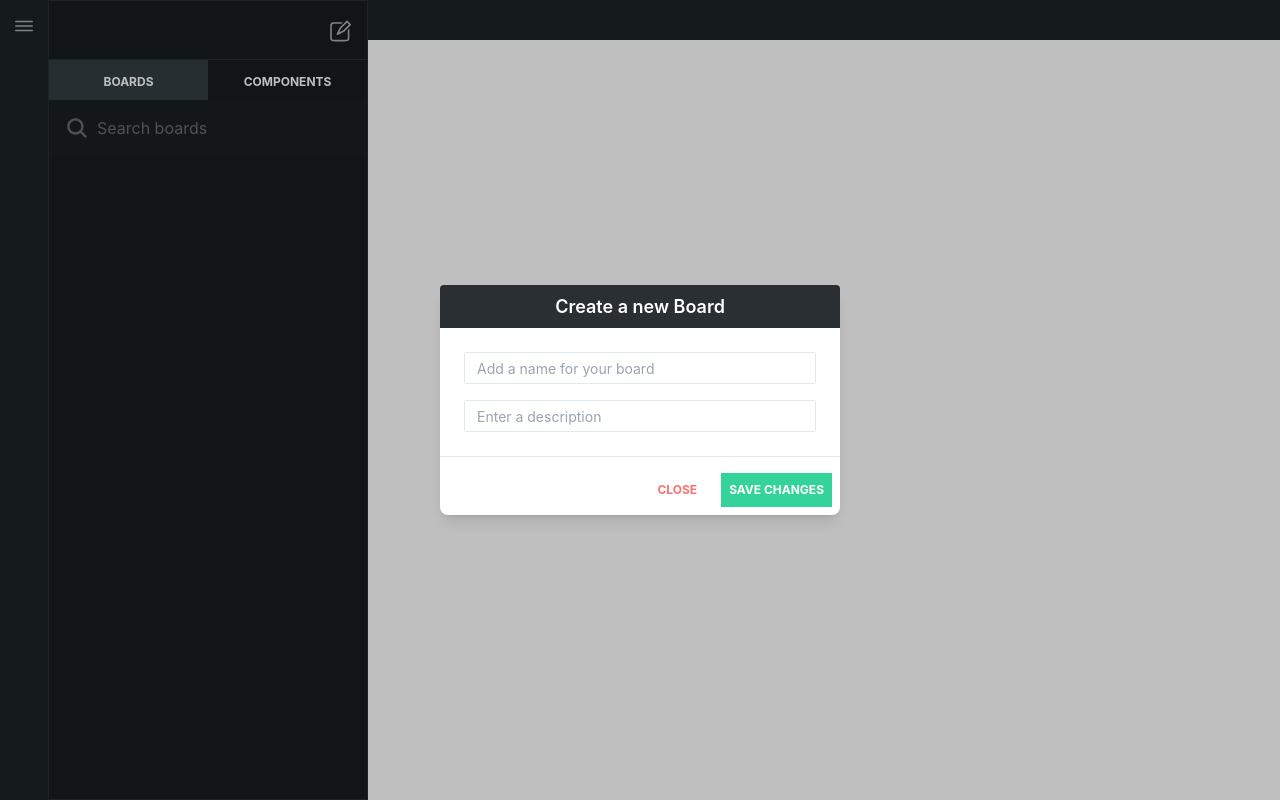
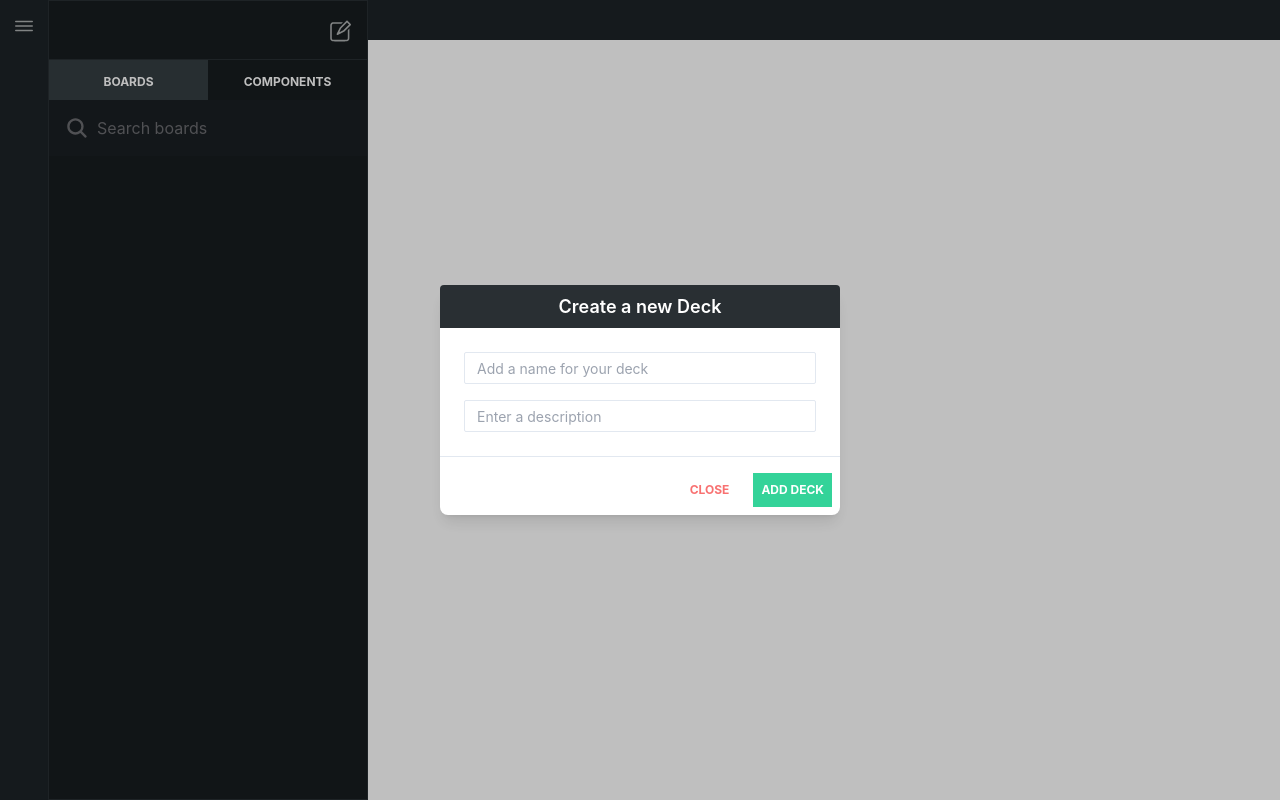
Before and after one commit to joao-miguel8/SuperNotes, a React (Vite) app: page /dashboard in a window 1280 px wide. Both pictures are taken after a click on the button 339 px from the left and 29 px from the top of the page. Built offline with nearby package versions, Linux system fonts and the light colour scheme.

Commit message:
- Change every instance of board data to deck data in AddNewDeck.tsx
- Change newBoardFormData to newDeckFormData state
- Change handleAddNewBoardSubmit to handleAddNewDeckSubmit
- Change button submit text to Add Deck
- Change input place holder text
- Change header text

```diff
--- a/src/components/AddNewBoard.tsx
+++ b/src/components/AddNewDeck.tsx
@@ -2,15 +2,15 @@ import { Input } from "@chakra-ui/react";
 import { Dispatch, FormEvent, useState } from "react";
 import type { BoardType } from "../types/BoardType";
 
-function AddNewBoard({ showAddNewDeckModal, setShowAddNewDeckModal, setDecks }: { showAddNewDeckModal: boolean; setShowAddNewDeckModal: (bool: boolean) => void; setDecks: Dispatch<React.SetStateAction<BoardType[]>> }) {
-	const [newBoardFormData, setNewBoardFormData] = useState<BoardType>({
+function AddNewDeck({ showAddNewDeckModal, setShowAddNewDeckModal, setDecks }: { showAddNewDeckModal: boolean; setShowAddNewDeckModal: (bool: boolean) => void; setDecks: Dispatch<React.SetStateAction<BoardType[]>> }) {
+	const [newDeckFormData, setNewDeckFormData] = useState<BoardType>({
 		name: "",
 		description: "",
 	});
 
-	const handleAddNewBoardSubmit = (e: FormEvent) => {
+	const handleAddNewDeckSubmit = (e: FormEvent) => {
 		e.preventDefault();
-		setDecks((prevBoards: BoardType[]) => [...prevBoards, newBoardFormData]);
+		setDecks((prevBoards: BoardType[]) => [...prevBoards, newDeckFormData]);
 		setShowAddNewDeckModal(false);
 	};
 
@@ -24,13 +24,13 @@ function AddNewBoard({ showAddNewDeckModal, setShowAddNewDeckModal, setDecks }:
 					<div className="max-w-lg w-[400px] flex flex-col z-[60] fixed top-1/2 left-1/2 -translate-y-1/2 -translate-x-1/2 bg-white rounded-lg shadow-lg ">
 						{/* ----- Header ----- */}
 						<div className="p-2 rounded-t bg-[#292F33]">
-							<h3 className="text-center text-18 font-semibold text-white">Create a new Board</h3>
+							<h3 className="text-center text-18 font-semibold text-white">Create a new Deck</h3>
 						</div>
 						{/* ----- Form Content ----- */}
-						<form onSubmit={e => handleAddNewBoardSubmit(e)}>
+						<form onSubmit={e => handleAddNewDeckSubmit(e)}>
 							<div className="p-6 relative flex flex-col gap-4">
-								<Input onChange={e => setNewBoardFormData({ ...newBoardFormData, name: e.target.value })} placeholder="Add a name for your board" size="sm" focusBorderColor="#292F33" max={18} />
-								<Input onChange={e => setNewBoardFormData({ ...newBoardFormData, description: e.target.value })} placeholder="Enter a description" size="sm" focusBorderColor="#292F33" max={40} />
+								<Input onChange={e => setNewDeckFormData({ ...newDeckFormData, name: e.target.value })} placeholder="Add a name for your deck" size="sm" focusBorderColor="#292F33" max={18} />
+								<Input onChange={e => setNewDeckFormData({ ...newDeckFormData, description: e.target.value })} placeholder="Enter a description" size="sm" focusBorderColor="#292F33" max={40} />
 							</div>
 							{/* ----- Footer ----- */}
 							<div className="p-2 pt-4 flex items-center justify-end border-t border-solid border-gray-150 rounded-b">
@@ -38,7 +38,7 @@ function AddNewBoard({ showAddNewDeckModal, setShowAddNewDeckModal, setDecks }:
 									Close
 								</button>
 								<button className="ml-6 px-2 py-2 text-white text-12 font-bold uppercase ease-linear transition-all duration-150 bg-emerald-400 hover:bg-emerald-500" type="submit">
-									Save Changes
+									Add Deck
 								</button>
 							</div>
 						</form>
@@ -49,4 +49,4 @@ function AddNewBoard({ showAddNewDeckModal, setShowAddNewDeckModal, setDecks }:
 	);
 }
 
-export default AddNewBoard;
+export default AddNewDeck;
--- a/src/pages/Dashboard.tsx
+++ b/src/pages/Dashboard.tsx
@@ -6,7 +6,7 @@ import { useState } from "react";
 import classNames from "classnames";
 import type { BoardType } from "../types/BoardType";
 import Header from "../layouts/Header";
-import AddNewBoard from "../components/AddNewBoard";
+import AddNewBoard from "../components/AddNewDeck";
 import BoardPreviewTile from "../components/BoardPreviewTile";
 
 function Dashboard() {
```
